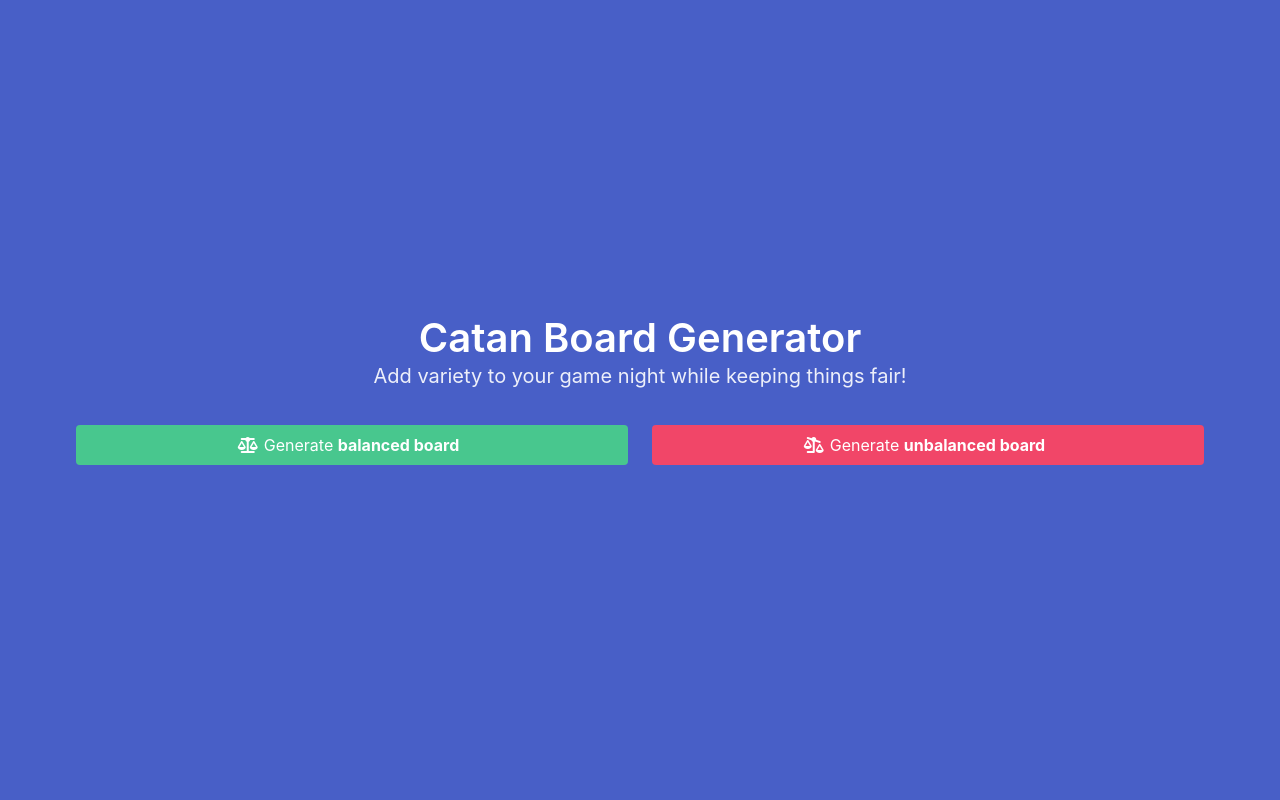
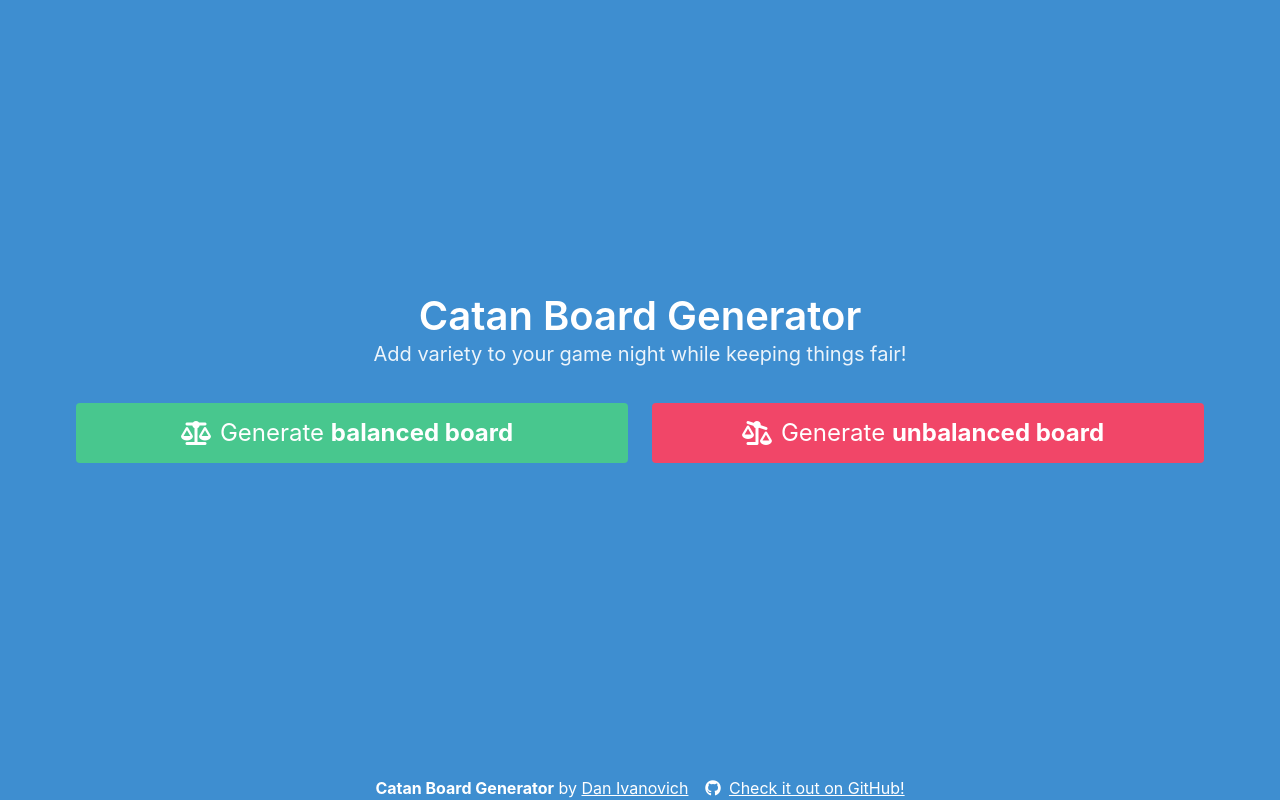
Before and after one commit to Ivanov1ch/Catan, a Flask app: page / in a window 1280 px wide. Run offline with Flask 2, Linux system fonts and the light colour scheme; some libraries are stand-ins or nearby versions.

Commit message:
Add footer to homepage hero

```diff
--- a/templates/index.html
+++ b/templates/index.html
@@ -1,11 +1,14 @@
 <!DOCTYPE html>
 <html lang="en">
+
 <head>
     <meta charset="UTF-8">
     <title>Catan Board Generator</title>
 
     <base href="/">
-    <link rel="stylesheet" href="https://cdn.jsdelivr.net/npm/bulma@0.9.2/css/bulma.min.css">
+    <link rel="stylesheet" href="https://cdnjs.cloudflare.com/ajax/libs/bulma/0.9.4/css/bulma.min.css"
+        integrity="sha512-HqxHUkJM0SYcbvxUw5P60SzdOTy/QVwA1JJrvaXJv4q7lmbDZCmZaqz01UPOaQveoxfYRv1tHozWGPMcuTBuvQ=="
+        crossorigin="anonymous" referrerpolicy="no-referrer">
     <link rel="stylesheet" href="static/css/homepage.css">
 
     <!--Import FontAwesome Kit via CDN  -->
@@ -14,8 +17,9 @@
     <script src="https://code.jquery.com/jquery-3.6.0.min.js"
         integrity="sha256-/xUj+3OJU5yExlq6GSYGSHk7tPXikynS7ogEvDej/m4=" crossorigin="anonymous"></script>
 </head>
+
 <body>
-<section class="hero is-link is-fullheight">
+    <section class="hero is-info is-fullheight">
         <div class="hero-body">
             <div class="container has-text-centered">
                 <p class="title is-size-2">
@@ -24,9 +28,10 @@
                 <p class="subtitle is-size-5">
                     Add variety to your game night while keeping things fair!
                 </p>
-            <div class="columns is-desktop buttons are-lare is-desktop" id="home-button-container">
+                <div class="columns is-desktop buttons are-large is-desktop" id="home-button-container">
                     <div class="column has-text-right-desktop is-full is-half-desktop">
-                    <button class="button is-success is-fullwidth" id="balanced-button" onclick="handleHomeButtonPress(true);">
+                        <button class="button is-success is-fullwidth" id="balanced-button"
+                            onclick="handleHomeButtonPress(true);">
                             <span class="icon">
                                 <i class="fas fa-balance-scale"></i>
                             </span>
@@ -34,7 +39,8 @@
                         </button>
                     </div>
                     <div class="column has-text-left-desktop is-full is-half-desktop">
-                    <button class="button is-danger is-fullwidth" id="unbalanced-button" onclick="handleHomeButtonPress(false);">
+                        <button class="button is-danger is-fullwidth" id="unbalanced-button"
+                            onclick="handleHomeButtonPress(false);">
                             <span class="icon">
                                 <i class="fas fa-balance-scale-right"></i>
                             </span>
@@ -44,7 +50,29 @@
                 </div>
             </div>
         </div>
+        <div class="hero-foot">
+            <div class="container has-text-centered">
+                <p>
+                    <span class="mr-1">
+                        <strong>Catan Board Generator</strong> by
+                        <a href="https://ivanovich.us" target="_blank">
+                            <span class="is-underlined">Dan Ivanovich</span></a>
+                    </span>
+                    <span class="ml-1">
+                        <a href="https://github.com/Ivanov1ch/Catan" target="_blank">
+                            <span class="icon-text">
+                                <span class="icon">
+                                    <i class="fa-brands fa-github"></i>
+                                </span>
+                                <span class="is-underlined">Check it out on GitHub!</span>
+                            </span>
+                        </a>
+                    </span>
+                </p>
+            </div>
+        </div>
     </section>
     <script type="text/javascript" src="static/js/home.js"></script>
 </body>
+
 </html>
--- a/templates/view_board.html
+++ b/templates/view_board.html
@@ -44,7 +44,7 @@
     <p class="subtitle is-size-5">
         Add variety to your game night while keeping things fair!
     </p>
-    <div class="columns is-desktop buttons are-lare is-desktop" id="home-button-container">
+    <div class="columns is-desktop buttons are-large is-desktop" id="home-button-container">
         <div class="column has-text-right-desktop is-full is-half-desktop">
             <button class="button is-success is-fullwidth" id="balanced-button" onclick="handleHomeButtonPress(true);">
                 <span class="icon">
```
Lines whose indentation alone changed are shown as unchanged.
